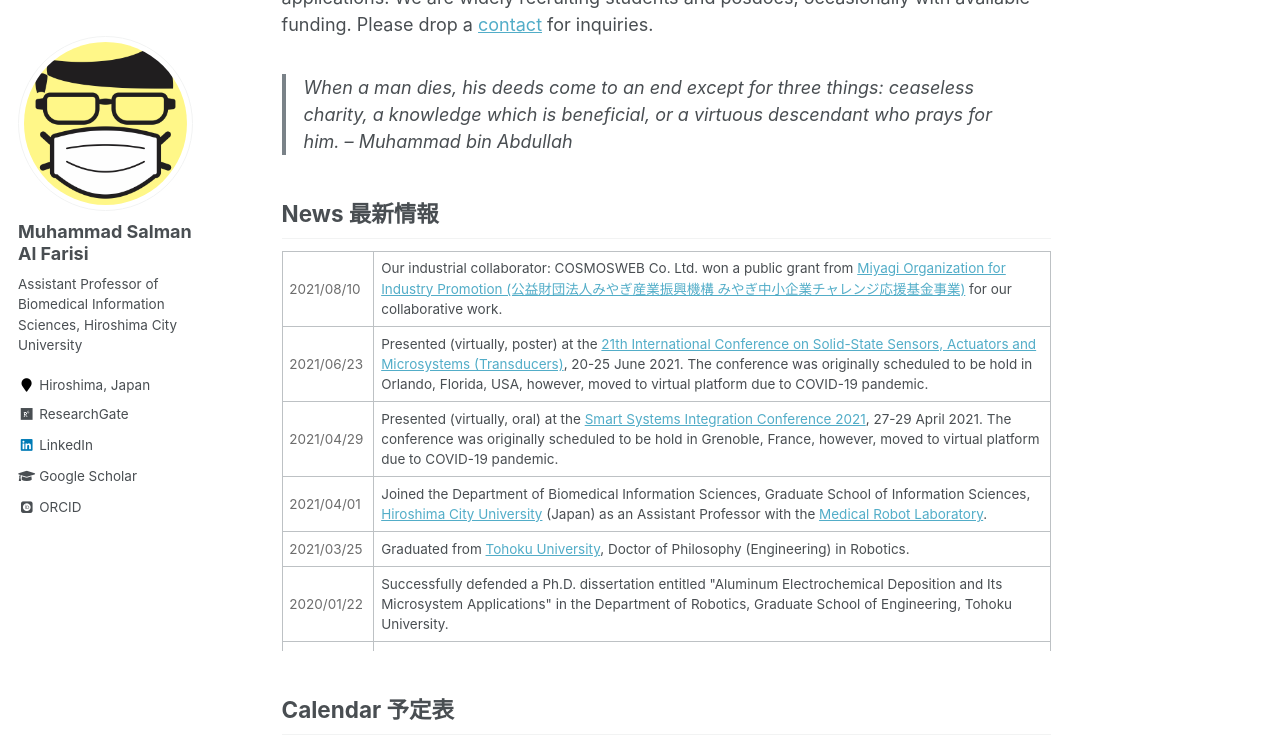
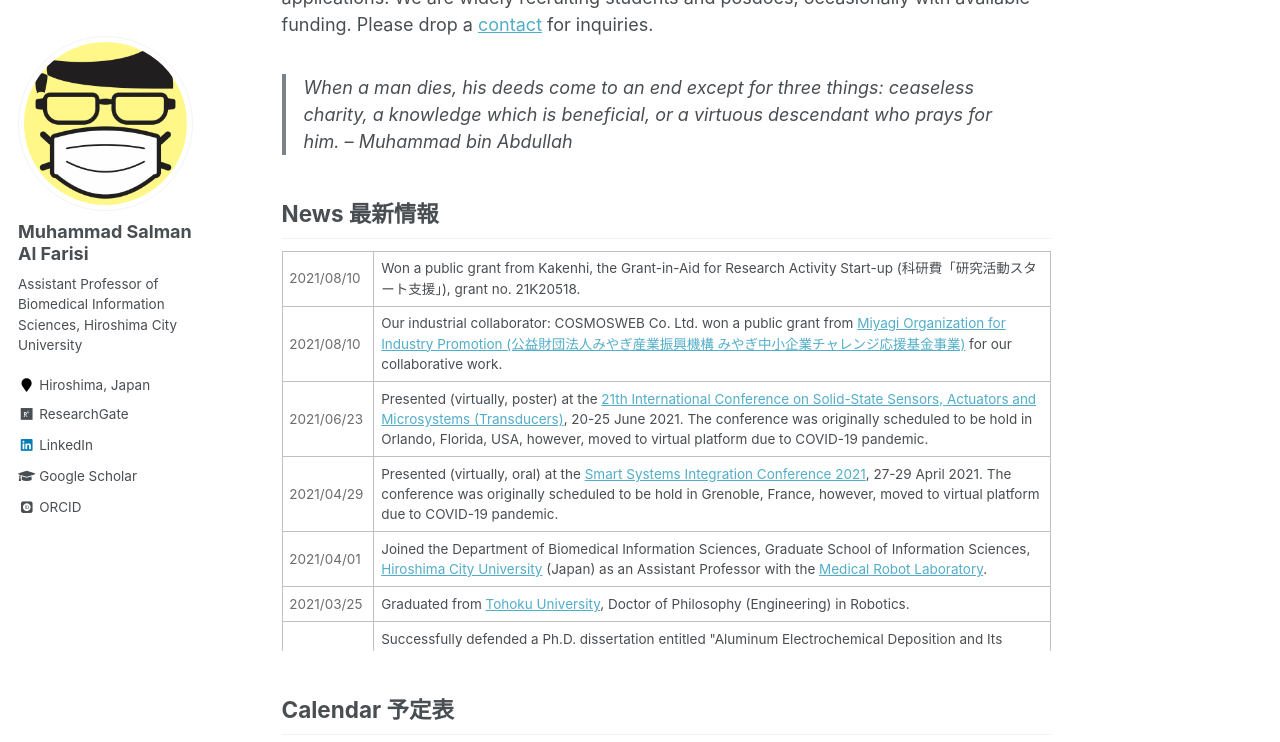
Before and after one commit to msalfarisi/msalfarisi.github.io, a Jekyll site: the page built from _pages/home.md, in a window 1280 px wide and 900 px high, scrolled down 457 px, cut to the strip 0-742 px from the top of the window. Built offline with Jekyll 4.4.1, drawn with Linux system fonts in a browser that asks for light colours; some web fonts are replaced.

Commit message:
Update home.md

```diff
--- a/_pages/home.md
+++ b/_pages/home.md
@@ -22,6 +22,10 @@ Welcome to the homepage of Muhammad Salman Al Farisi, an Assistant Professor at
 
 <div style="overflow-y: scroll; height:400px;">
  <table style="width:100%">
+  <tr>
+    <td style="color:#6d6d6d;">2021/08/10</td>
+    <td>Won a public grant from Kakenhi, the Grant-in-Aid for Research Activity Start-up (科研費「研究活動スタート支援」), grant no. 21K20518.</td>
+  </tr>
   <tr>
     <td style="color:#6d6d6d;">2021/08/10</td>
     <td>Our industrial collaborator: COSMOSWEB Co. Ltd. won a public grant from <a href="https://www.joho-miyagi.or.jp/">Miyagi Organization for Industry Promotion (公益財団法人みやぎ産業振興機構 みやぎ中小企業チャレンジ応援基金事業)</a> for our collaborative work.</td>
```
